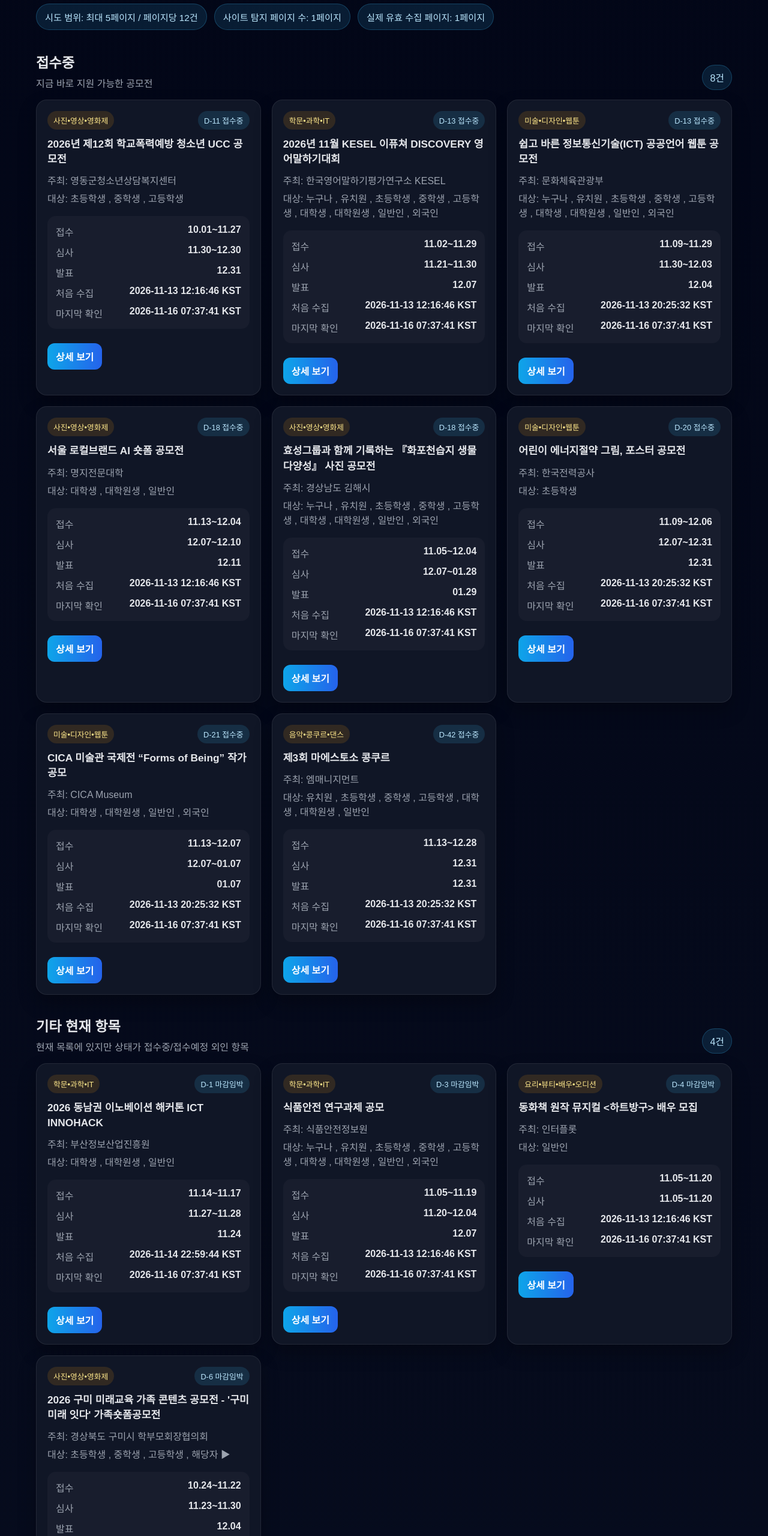
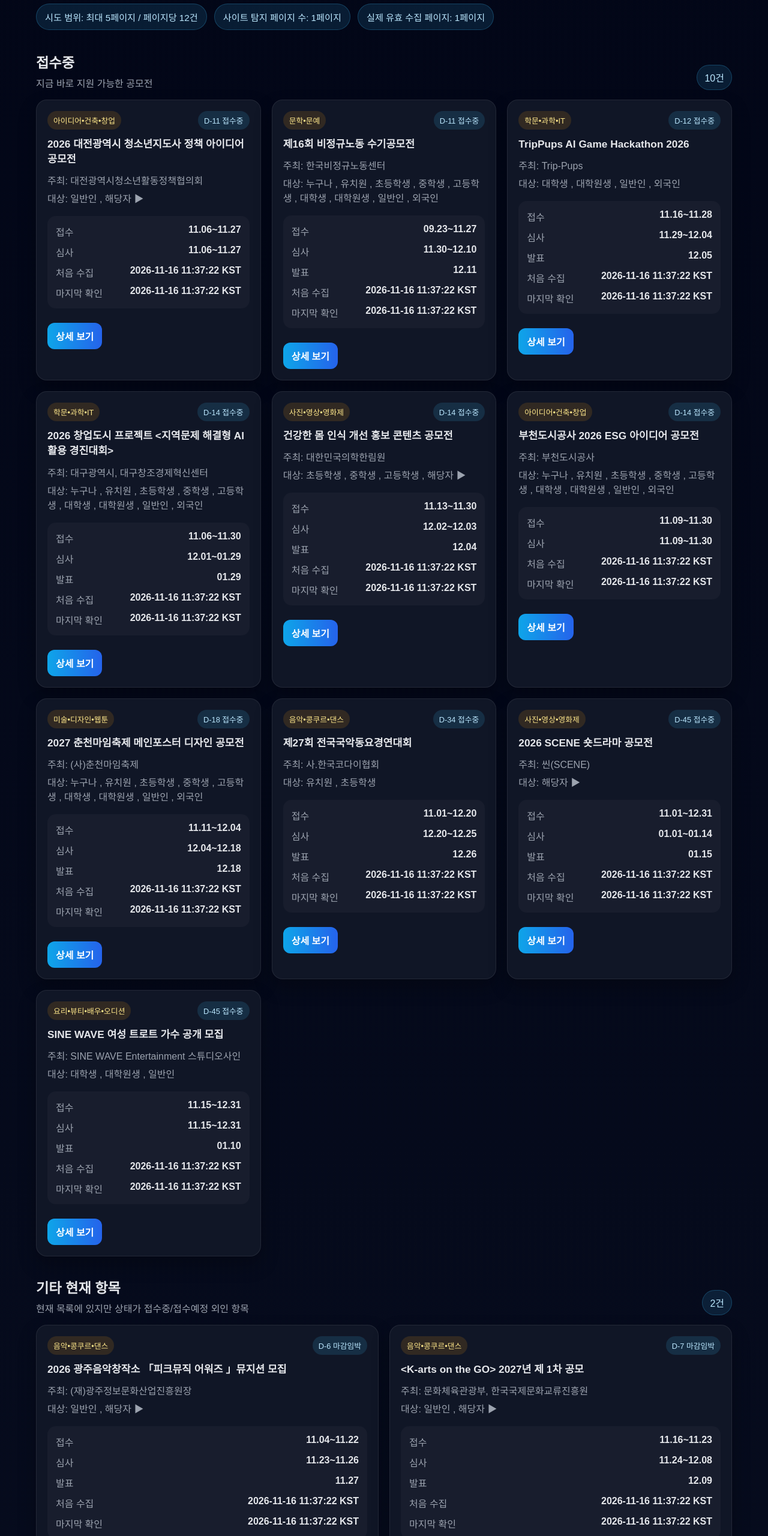
Before and after one commit to tnswo561412/contest-daily, a plain HTML site: page index.html in a window 1280 px wide. Shown: the part 240-2800 px from the top of the page at 60% size. Drawn offline with Linux system fonts and the light colour scheme.

Commit message:
chore: update contest daily page

```diff
--- a/index.html
+++ b/index.html
@@ -61,8 +61,8 @@
       <div class="pill">누적 보관 50건</div>
       <div class="pill">현재 항목 12건</div>
       <div class="pill">보관된 이전 항목 38건</div>
-      <div class="pill">이번 실행 신규 추가 0건</div>
-      <div class="pill">마지막 업데이트: 2026-11-16 07:37:41 KST</div>
+      <div class="pill">이번 실행 신규 추가 12건</div>
+      <div class="pill">마지막 업데이트: 2026-11-16 11:37:22 KST</div>
       <div class="pill">갱신 주기: 30분</div>
       <div class="pill">시도 범위: 최대 5페이지 / 페이지당 12건</div>
       <div class="pill">사이트 탐지 페이지 수: 1페이지</div>
@@ -75,27 +75,46 @@
           <h2>접수중</h2>
           <p>지금 바로 지원 가능한 공모전</p>
         </div>
-        <span class="count">8건</span>
+        <span class="count">10건</span>
       </div>
       <div class="grid">
         <article class="card">
         <div class="card-top">
           <div class="badge-wrap">
-            <span class="badge category">사진•영상•영화제</span>
+            <span class="badge category">아이디어•건축•창업</span>
 
           </div>
           <span class="badge status">D-11 접수중</span>
         </div>
-        <h3>2026년 제12회 학교폭력예방 청소년 UCC 공모전</h3>
-        <p>주최: 영동군청소년상담복지센터</p>
-        <p>대상: 초등학생 , 중학생 , 고등학생</p>
+        <h3>2026 대전광역시 청소년지도사 정책 아이디어 공모전</h3>
+        <p>주최: 대전광역시청소년활동정책협의회</p>
+        <p>대상: 일반인 , 해당자 ▶</p>
         <div class="meta">
-          <div><span>접수</span><strong>10.01~11.27</strong></div>
-          <div><span>심사</span><strong>11.30~12.30</strong></div>
-          <div><span>발표</span><strong>12.31</strong></div>
-          <div><span>처음 수집</span><strong>2026-11-13 12:16:46 KST</strong></div><div><span>마지막 확인</span><strong>2026-11-16 07:37:41 KST</strong></div>
+          <div><span>접수</span><strong>11.06~11.27</strong></div>
+          <div><span>심사</span><strong>11.06~11.27</strong></div>
+
+          <div><span>처음 수집</span><strong>2026-11-16 11:37:22 KST</strong></div><div><span>마지막 확인</span><strong>2026-11-16 11:37:22 KST</strong></div>
         </div>
-        <a href="https://www.contestkorea.com/sub/view.php?int_gbn=1&amp;Txt_bcode=031210001&amp;str_no=202611060017" target="_blank" rel="noopener noreferrer">상세 보기</a>
+        <a href="https://www.contestkorea.com/sub/view.php?int_gbn=1&amp;Txt_bcode=031410001&amp;str_no=202611080003" target="_blank" rel="noopener noreferrer">상세 보기</a>
+      </article>
+<article class="card">
+        <div class="card-top">
+          <div class="badge-wrap">
+            <span class="badge category">문학•문예</span>
+
+          </div>
+          <span class="badge status">D-11 접수중</span>
+        </div>
+        <h3>제16회 비정규노동 수기공모전</h3>
+        <p>주최: 한국비정규노동센터</p>
+        <p>대상: 누구나 , 유치원 , 초등학생 , 중학생 , 고등학생 , 대학생 , 대학원생 , 일반인 , 외국인</p>
+        <div class="meta">
+          <div><span>접수</span><strong>09.23~11.27</strong></div>
+          <div><span>심사</span><strong>11.30~12.10</strong></div>
+          <div><span>발표</span><strong>12.11</strong></div>
+          <div><span>처음 수집</span><strong>2026-11-16 11:37:22 KST</strong></div><div><span>마지막 확인</span><strong>2026-11-16 11:37:22 KST</strong></div>
+        </div>
+        <a href="https://www.contestkorea.com/sub/view.php?int_gbn=1&amp;Txt_bcode=030110001&amp;str_no=202611080008" target="_blank" rel="noopener noreferrer">상세 보기</a>
       </article>
 <article class="card">
         <div class="card-top">
@@ -103,18 +122,75 @@
             <span class="badge category">학문•과학•IT</span>
 
           </div>
-          <span class="badge status">D-13 접수중</span>
+          <span class="badge status">D-12 접수중</span>
         </div>
-        <h3>2026년 11월 KESEL 이퓨쳐 DISCOVERY 영어말하기대회</h3>
-        <p>주최: 한국영어말하기평가연구소 KESEL</p>
+        <h3>TripPups AI Game Hackathon 2026</h3>
+        <p>주최: Trip-Pups</p>
+        <p>대상: 대학생 , 대학원생 , 일반인 , 외국인</p>
+        <div class="meta">
+          <div><span>접수</span><strong>11.16~11.28</strong></div>
+          <div><span>심사</span><strong>11.29~12.04</strong></div>
+          <div><span>발표</span><strong>12.05</strong></div>
+          <div><span>처음 수집</span><strong>2026-11-16 11:37:22 KST</strong></div><div><span>마지막 확인</span><strong>2026-11-16 11:37:22 KST</strong></div>
+        </div>
+        <a href="https://www.contestkorea.com/sub/view.php?int_gbn=1&amp;Txt_bcode=030310001&amp;str_no=202611160001" target="_blank" rel="noopener noreferrer">상세 보기</a>
+      </article>
+<article class="card">
+        <div class="card-top">
+          <div class="badge-wrap">
+            <span class="badge category">학문•과학•IT</span>
+
+          </div>
+          <span class="badge status">D-14 접수중</span>
+        </div>
+        <h3>2026 창업도시 프로젝트 &lt;지역문제 해결형 AI활용 경진대회&gt;</h3>
+        <p>주최: 대구광역시, 대구창조경제혁신센터</p>
         <p>대상: 누구나 , 유치원 , 초등학생 , 중학생 , 고등학생 , 대학생 , 대학원생 , 일반인 , 외국인</p>
         <div class="meta">
-          <div><span>접수</span><strong>11.02~11.29</strong></div>
-          <div><span>심사</span><strong>11.21~11.30</strong></div>
-          <div><span>발표</span><strong>12.07</strong></div>
-          <div><span>처음 수집</span><strong>2026-11-13 12:16:46 KST</strong></div><div><span>마지막 확인</span><strong>2026-11-16 07:37:41 KST</strong></div>
+          <div><span>접수</span><strong>11.06~11.30</strong></div>
+          <div><span>심사</span><strong>12.01~01.29</strong></div>
+          <div><span>발표</span><strong>01.29</strong></div>
+          <div><span>처음 수집</span><strong>2026-11-16 11:37:22 KST</strong></div><div><span>마지막 확인</span><strong>2026-11-16 11:37:22 KST</strong></div>
         </div>
-        <a href="https://www.contestkorea.com/sub/view.php?int_gbn=1&amp;Txt_bcode=030310001&amp;str_no=202611120042" target="_blank" rel="noopener noreferrer">상세 보기</a>
+        <a href="https://www.contestkorea.com/sub/view.php?int_gbn=1&amp;Txt_bcode=030310001&amp;str_no=202611090018" target="_blank" rel="noopener noreferrer">상세 보기</a>
+      </article>
+<article class="card">
+        <div class="card-top">
+          <div class="badge-wrap">
+            <span class="badge category">사진•영상•영화제</span>
+
+          </div>
+          <span class="badge status">D-14 접수중</span>
+        </div>
+        <h3>건강한 몸 인식 개선 홍보 콘텐츠 공모전</h3>
+        <p>주최: 대한민국의학한림원</p>
+        <p>대상: 초등학생 , 중학생 , 고등학생 , 해당자 ▶</p>
+        <div class="meta">
+          <div><span>접수</span><strong>11.13~11.30</strong></div>
+          <div><span>심사</span><strong>12.02~12.03</strong></div>
+          <div><span>발표</span><strong>12.04</strong></div>
+          <div><span>처음 수집</span><strong>2026-11-16 11:37:22 KST</strong></div><div><span>마지막 확인</span><strong>2026-11-16 11:37:22 KST</strong></div>
+        </div>
+        <a href="https://www.contestkorea.com/sub/view.php?int_gbn=1&amp;Txt_bcode=031210001&amp;str_no=202611150003" target="_blank" rel="noopener noreferrer">상세 보기</a>
+      </article>
+<article class="card">
+        <div class="card-top">
+          <div class="badge-wrap">
+            <span class="badge category">아이디어•건축•창업</span>
+
+          </div>
+          <span class="badge status">D-14 접수중</span>
+        </div>
+        <h3>부천도시공사 2026 ESG 아이디어 공모전</h3>
+        <p>주최: 부천도시공사</p>
+        <p>대상: 누구나 , 유치원 , 초등학생 , 중학생 , 고등학생 , 대학생 , 대학원생 , 일반인 , 외국인</p>
+        <div class="meta">
+          <div><span>접수</span><strong>11.09~11.30</strong></div>
+          <div><span>심사</span><strong>11.09~11.30</strong></div>
+
+          <div><span>처음 수집</span><strong>2026-11-16 11:37:22 KST</strong></div><div><span>마지막 확인</span><strong>2026-11-16 11:37:22 KST</strong></div>
+        </div>
+        <a href="https://www.contestkorea.com/sub/view.php?int_gbn=1&amp;Txt_bcode=031410001&amp;str_no=202611080005" target="_blank" rel="noopener noreferrer">상세 보기</a>
       </article>
 <article class="card">
         <div class="card-top">
@@ -122,18 +198,37 @@
             <span class="badge category">미술•디자인•웹툰</span>
 
           </div>
-          <span class="badge status">D-13 접수중</span>
+          <span class="badge status">D-18 접수중</span>
         </div>
-        <h3>쉽고 바른 정보통신기술(ICT) 공공언어 웹툰 공모전</h3>
-        <p>주최: 문화체육관광부</p>
+        <h3>2027 춘천마임축제 메인포스터 디자인 공모전</h3>
+        <p>주최: (사)춘천마임축제</p>
         <p>대상: 누구나 , 유치원 , 초등학생 , 중학생 , 고등학생 , 대학생 , 대학원생 , 일반인 , 외국인</p>
         <div class="meta">
-          <div><span>접수</span><strong>11.09~11.29</strong></div>
-          <div><span>심사</span><strong>11.30~12.03</strong></div>
-          <div><span>발표</span><strong>12.04</strong></div>
-          <div><span>처음 수집</span><strong>2026-11-13 20:25:32 KST</strong></div><div><span>마지막 확인</span><strong>2026-11-16 07:37:41 KST</strong></div>
+          <div><span>접수</span><strong>11.11~12.04</strong></div>
+          <div><span>심사</span><strong>12.04~12.18</strong></div>
+          <div><span>발표</span><strong>12.18</strong></div>
+          <div><span>처음 수집</span><strong>2026-11-16 11:37:22 KST</strong></div><div><span>마지막 확인</span><strong>2026-11-16 11:37:22 KST</strong></div>
         </div>
-        <a href="https://www.contestkorea.com/sub/view.php?int_gbn=1&amp;Txt_bcode=030610001&amp;str_no=202611130010" target="_blank" rel="noopener noreferrer">상세 보기</a>
+        <a href="https://www.contestkorea.com/sub/view.php?int_gbn=1&amp;Txt_bcode=030610001&amp;str_no=202611160002" target="_blank" rel="noopener noreferrer">상세 보기</a>
+      </article>
+<article class="card">
+        <div class="card-top">
+          <div class="badge-wrap">
+            <span class="badge category">음악•콩쿠르•댄스</span>
+
+          </div>
+          <span class="badge status">D-34 접수중</span>
+        </div>
+        <h3>제27회 전국국악동요경연대회</h3>
+        <p>주최: 사.한국코다이협회</p>
+        <p>대상: 유치원 , 초등학생</p>
+        <div class="meta">
+          <div><span>접수</span><strong>11.01~12.20</strong></div>
+          <div><span>심사</span><strong>12.20~12.25</strong></div>
+          <div><span>발표</span><strong>12.26</strong></div>
+          <div><span>처음 수집</span><strong>2026-11-16 11:37:22 KST</strong></div><div><span>마지막 확인</span><strong>2026-11-16 11:37:22 KST</strong></div>
+        </div>
+        <a href="https://www.contestkorea.com/sub/view.php?int_gbn=1&amp;Txt_bcode=030910001&amp;str_no=202611130052" target="_blank" rel="noopener noreferrer">상세 보기</a>
       </article>
 <article class="card">
         <div class="card-top">
@@ -141,94 +236,37 @@
             <span class="badge category">사진•영상•영화제</span>
 
           </div>
-          <span class="badge status">D-18 접수중</span>
+          <span class="badge status">D-45 접수중</span>
         </div>
-        <h3>서울 로컬브랜드 AI 숏폼 공모전</h3>
-        <p>주최: 명지전문대학</p>
-        <p>대상: 대학생 , 대학원생 , 일반인</p>
+        <h3>2026 SCENE 숏드라마 공모전</h3>
+        <p>주최: 씬(SCENE)</p>
+        <p>대상: 해당자 ▶</p>
         <div class="meta">
-          <div><span>접수</span><strong>11.13~12.04</strong></div>
-          <div><span>심사</span><strong>12.07~12.10</strong></div>
-          <div><span>발표</span><strong>12.11</strong></div>
-          <div><span>처음 수집</span><strong>2026-11-13 12:16:46 KST</strong></div><div><span>마지막 확인</span><strong>2026-11-16 07:37:41 KST</strong></div>
+          <div><span>접수</span><strong>11.01~12.31</strong></div>
+          <div><span>심사</span><strong>01.01~01.14</strong></div>
+          <div><span>발표</span><strong>01.15</strong></div>
+          <div><span>처음 수집</span><strong>2026-11-16 11:37:22 KST</strong></div><div><span>마지막 확인</span><strong>2026-11-16 11:37:22 KST</strong></div>
         </div>
-        <a href="https://www.contestkorea.com/sub/view.php?int_gbn=1&amp;Txt_bcode=031210001&amp;str_no=202611120039" target="_blank" rel="noopener noreferrer">상세 보기</a>
+        <a href="https://www.contestkorea.com/sub/view.php?int_gbn=1&amp;Txt_bcode=031210001&amp;str_no=202611130051" target="_blank" rel="noopener noreferrer">상세 보기</a>
       </article>
 <article class="card">
         <div class="card-top">
           <div class="badge-wrap">
-            <span class="badge category">사진•영상•영화제</span>
+            <span class="badge category">요리•뷰티•배우•오디션</span>
 
           </div>
-          <span class="badge status">D-18 접수중</span>
+          <span class="badge status">D-45 접수중</span>
         </div>
-        <h3>효성그룹과 함께 기록하는 『화포천습지 생물다양성』 사진 공모전</h3>
-        <p>주최: 경상남도 김해시</p>
-        <p>대상: 누구나 , 유치원 , 초등학생 , 중학생 , 고등학생 , 대학생 , 대학원생 , 일반인 , 외국인</p>
+        <h3>SINE WAVE 여성 트로트 가수 공개 모집</h3>
+        <p>주최: SINE WAVE Entertainment 스튜디오사인</p>
+        <p>대상: 대학생 , 대학원생 , 일반인</p>
         <div class="meta">
-          <div><span>접수</span><strong>11.05~12.04</strong></div>
-          <div><span>심사</span><strong>12.07~01.28</strong></div>
-          <div><span>발표</span><strong>01.29</strong></div>
-          <div><span>처음 수집</span><strong>2026-11-13 12:16:46 KST</strong></div><div><span>마지막 확인</span><strong>2026-11-16 07:37:41 KST</strong></div>
+          <div><span>접수</span><strong>11.15~12.31</strong></div>
+          <div><span>심사</span><strong>11.15~12.31</strong></div>
+          <div><span>발표</span><strong>01.10</strong></div>
+          <div><span>처음 수집</span><strong>2026-11-16 11:37:22 KST</strong></div><div><span>마지막 확인</span><strong>2026-11-16 11:37:22 KST</strong></div>
         </div>
-        <a href="https://www.contestkorea.com/sub/view.php?int_gbn=1&amp;Txt_bcode=031210001&amp;str_no=202611060015" target="_blank" rel="noopener noreferrer">상세 보기</a>
-      </article>
-<article class="card">
-        <div class="card-top">
-          <div class="badge-wrap">
-            <span class="badge category">미술•디자인•웹툰</span>
-
-          </div>
-          <span class="badge status">D-20 접수중</span>
-        </div>
-        <h3>어린이 에너지절약 그림, 포스터 공모전</h3>
-        <p>주최: 한국전력공사</p>
-        <p>대상: 초등학생</p>
-        <div class="meta">
-          <div><span>접수</span><strong>11.09~12.06</strong></div>
-          <div><span>심사</span><strong>12.07~12.31</strong></div>
-          <div><span>발표</span><strong>12.31</strong></div>
-          <div><span>처음 수집</span><strong>2026-11-13 20:25:32 KST</strong></div><div><span>마지막 확인</span><strong>2026-11-16 07:37:41 KST</strong></div>
-        </div>
-        <a href="https://www.contestkorea.com/sub/view.php?int_gbn=1&amp;Txt_bcode=030610001&amp;str_no=202611130008" target="_blank" rel="noopener noreferrer">상세 보기</a>
-      </article>
-<article class="card">
-        <div class="card-top">
-          <div class="badge-wrap">
-            <span class="badge category">미술•디자인•웹툰</span>
-
-          </div>
-          <span class="badge status">D-21 접수중</span>
-        </div>
-        <h3>CICA 미술관 국제전 “Forms of Being” 작가 공모</h3>
-        <p>주최: CICA Museum</p>
-        <p>대상: 대학생 , 대학원생 , 일반인 , 외국인</p>
-        <div class="meta">
-          <div><span>접수</span><strong>11.13~12.07</strong></div>
-          <div><span>심사</span><strong>12.07~01.07</strong></div>
-          <div><span>발표</span><strong>01.07</strong></div>
-          <div><span>처음 수집</span><strong>2026-11-13 20:25:32 KST</strong></div><div><span>마지막 확인</span><strong>2026-11-16 07:37:41 KST</strong></div>
-        </div>
-        <a href="https://www.contestkorea.com/sub/view.php?int_gbn=1&amp;Txt_bcode=030610001&amp;str_no=202611130002" target="_blank" rel="noopener noreferrer">상세 보기</a>
-      </article>
-<article class="card">
-        <div class="card-top">
-          <div class="badge-wrap">
-            <span class="badge category">음악•콩쿠르•댄스</span>
-
-          </div>
-          <span class="badge status">D-42 접수중</span>
-        </div>
-        <h3>제3회 마에스토소 콩쿠르</h3>
-        <p>주최: 엠매니지먼트</p>
-        <p>대상: 유치원 , 초등학생 , 중학생 , 고등학생 , 대학생 , 대학원생 , 일반인</p>
-        <div class="meta">
-          <div><span>접수</span><strong>11.13~12.28</strong></div>
-          <div><span>심사</span><strong>12.31</strong></div>
-          <div><span>발표</span><strong>12.31</strong></div>
-          <div><span>처음 수집</span><strong>2026-11-13 20:25:32 KST</strong></div><div><span>마지막 확인</span><strong>2026-11-16 07:37:41 KST</strong></div>
-        </div>
-        <a href="https://www.contestkorea.com/sub/view.php?int_gbn=1&amp;Txt_bcode=030910001&amp;str_no=202611130011" target="_blank" rel="noopener noreferrer">상세 보기</a>
+        <a href="https://www.contestkorea.com/sub/view.php?int_gbn=1&amp;Txt_bcode=031610001&amp;str_no=202611150001" target="_blank" rel="noopener noreferrer">상세 보기</a>
       </article>
       </div>
     </section>
@@ -239,84 +277,46 @@
           <h2>기타 현재 항목</h2>
           <p>현재 목록에 있지만 상태가 접수중/접수예정 외인 항목</p>
         </div>
-        <span class="count">4건</span>
+        <span class="count">2건</span>
       </div>
       <div class="grid">
         <article class="card">
         <div class="card-top">
           <div class="badge-wrap">
-            <span class="badge category">학문•과학•IT</span>
+            <span class="badge category">음악•콩쿠르•댄스</span>
 
           </div>
-          <span class="badge status">D-1 마감임박</span>
+          <span class="badge status">D-6 마감임박</span>
         </div>
-        <h3>2026 동남권 이노베이션 해커톤 ICT INNOHACK</h3>
-        <p>주최: 부산정보산업진흥원</p>
-        <p>대상: 대학생 , 대학원생 , 일반인</p>
+        <h3>2026 광주음악창작소 「피크뮤직 어워즈 」뮤지션 모집</h3>
+        <p>주최: (재)광주정보문화산업진흥원장</p>
+        <p>대상: 일반인 , 해당자 ▶</p>
         <div class="meta">
-          <div><span>접수</span><strong>11.14~11.17</strong></div>
-          <div><span>심사</span><strong>11.27~11.28</strong></div>
-          <div><span>발표</span><strong>11.24</strong></div>
-          <div><span>처음 수집</span><strong>2026-11-14 22:59:44 KST</strong></div><div><span>마지막 확인</span><strong>2026-11-16 07:37:41 KST</strong></div>
+          <div><span>접수</span><strong>11.04~11.22</strong></div>
+          <div><span>심사</span><strong>11.23~11.26</strong></div>
+          <div><span>발표</span><strong>11.27</strong></div>
+          <div><span>처음 수집</span><strong>2026-11-16 11:37:22 KST</strong></div><div><span>마지막 확인</span><strong>2026-11-16 11:37:22 KST</strong></div>
         </div>
-        <a href="https://www.contestkorea.com/sub/view.php?int_gbn=1&amp;Txt_bcode=030310001&amp;str_no=202611140023" target="_blank" rel="noopener noreferrer">상세 보기</a>
+        <a href="https://www.contestkorea.com/sub/view.php?int_gbn=1&amp;Txt_bcode=030910001&amp;str_no=202611090024" target="_blank" rel="noopener noreferrer">상세 보기</a>
       </article>
 <article class="card">
         <div class="card-top">
           <div class="badge-wrap">
-            <span class="badge category">학문•과학•IT</span>
+            <span class="badge category">음악•콩쿠르•댄스</span>
 
           </div>
-          <span class="badge status">D-3 마감임박</span>
+          <span class="badge status">D-7 마감임박</span>
         </div>
-        <h3>식품안전 연구과제 공모</h3>
-        <p>주최: 식품안전정보원</p>
-        <p>대상: 누구나 , 유치원 , 초등학생 , 중학생 , 고등학생 , 대학생 , 대학원생 , 일반인 , 외국인</p>
+        <h3>&lt;K-arts on the GO&gt; 2027년 제 1차 공모</h3>
+        <p>주최: 문화체육관광부, 한국국제문화교류진흥원</p>
+        <p>대상: 일반인 , 해당자 ▶</p>
         <div class="meta">
-          <div><span>접수</span><strong>11.05~11.19</strong></div>
-          <div><span>심사</span><strong>11.20~12.04</strong></div>
-          <div><span>발표</span><strong>12.07</strong></div>
-          <div><span>처음 수집</span><strong>2026-11-13 12:16:46 KST</strong></div><div><span>마지막 확인</span><strong>2026-11-16 07:37:41 KST</strong></div>
+          <div><span>접수</span><strong>11.16~11.23</strong></div>
+          <div><span>심사</span><strong>11.24~12.08</strong></div>
+          <div><span>발표</span><strong>12.09</strong></div>
+          <div><span>처음 수집</span><strong>2026-11-16 11:37:22 KST</strong></div><div><span>마지막 확인</span><strong>2026-11-16 11:37:22 KST</strong></div>
         </div>
-        <a href="https://www.contestkorea.com/sub/view.php?int_gbn=1&amp;Txt_bcode=030310001&amp;str_no=202611060021" target="_blank" rel="noopener noreferrer">상세 보기</a>
-      </article>
-<article class="card">
-        <div class="card-top">
-          <div class="badge-wrap">
-            <span class="badge category">요리•뷰티•배우•오디션</span>
-
-          </div>
-          <span class="badge status">D-4 마감임박</span>
-        </div>
-        <h3>동화책 원작 뮤지컬 &lt;하트방구&gt; 배우 모집</h3>
-        <p>주최: 인터플롯</p>
-        <p>대상: 일반인</p>
-        <div class="meta">
-          <div><span>접수</span><strong>11.05~11.20</strong></div>
-          <div><span>심사</span><strong>11.05~11.20</strong></div>
-
-          <div><span>처음 수집</span><strong>2026-11-13 12:16:46 KST</strong></div><div><span>마지막 확인</span><strong>2026-11-16 07:37:41 KST</strong></div>
-        </div>
-        <a href="https://www.contestkorea.com/sub/view.php?int_gbn=1&amp;Txt_bcode=031610001&amp;str_no=202611060014" target="_blank" rel="noopener noreferrer">상세 보기</a>
-      </article>
-<article class="card">
-        <div class="card-top">
-          <div class="badge-wrap">
-            <span class="badge category">사진•영상•영화제</span>
-
-          </div>
-          <span class="badge status">D-6 마감임박</span>
-        </div>
-        <h3>2026 구미 미래교육 가족 콘텐츠 공모전 - &#x27;구미 미래 잇다&#x27; 가족숏폼공모전</h3>
-        <p>주최: 경상북도 구미시 학부모회장협의회</p>
-        <p>대상: 초등학생 , 중학생 , 고등학생 , 해당자 ▶</p>
-        <div class="meta">
-          <div><span>접수</span><strong>10.24~11.22</strong></div>
-          <div><span>심사</span><strong>11.23~11.30</strong></div>
-          <div><span>발표</span><strong>12.04</strong></div>
-          <div><span>처음 수집</span><strong>2026-11-13 20:25:32 KST</strong></div><div><span>마지막 확인</span><strong>2026-11-16 07:37:41 KST</strong></div>
-        </div>
-        <a href="https://www.contestkorea.com/sub/view.php?int_gbn=1&amp;Txt_bcode=031210001&amp;str_no=202611130028" target="_blank" rel="noopener noreferrer">상세 보기</a>
+        <a href="https://www.contestkorea.com/sub/view.php?int_gbn=1&amp;Txt_bcode=030910001&amp;str_no=202611090026" target="_blank" rel="noopener noreferrer">상세 보기</a>
       </article>
       </div>
     </section>
```
Also changed, not shown: contests.json (+133 -133 lines).
